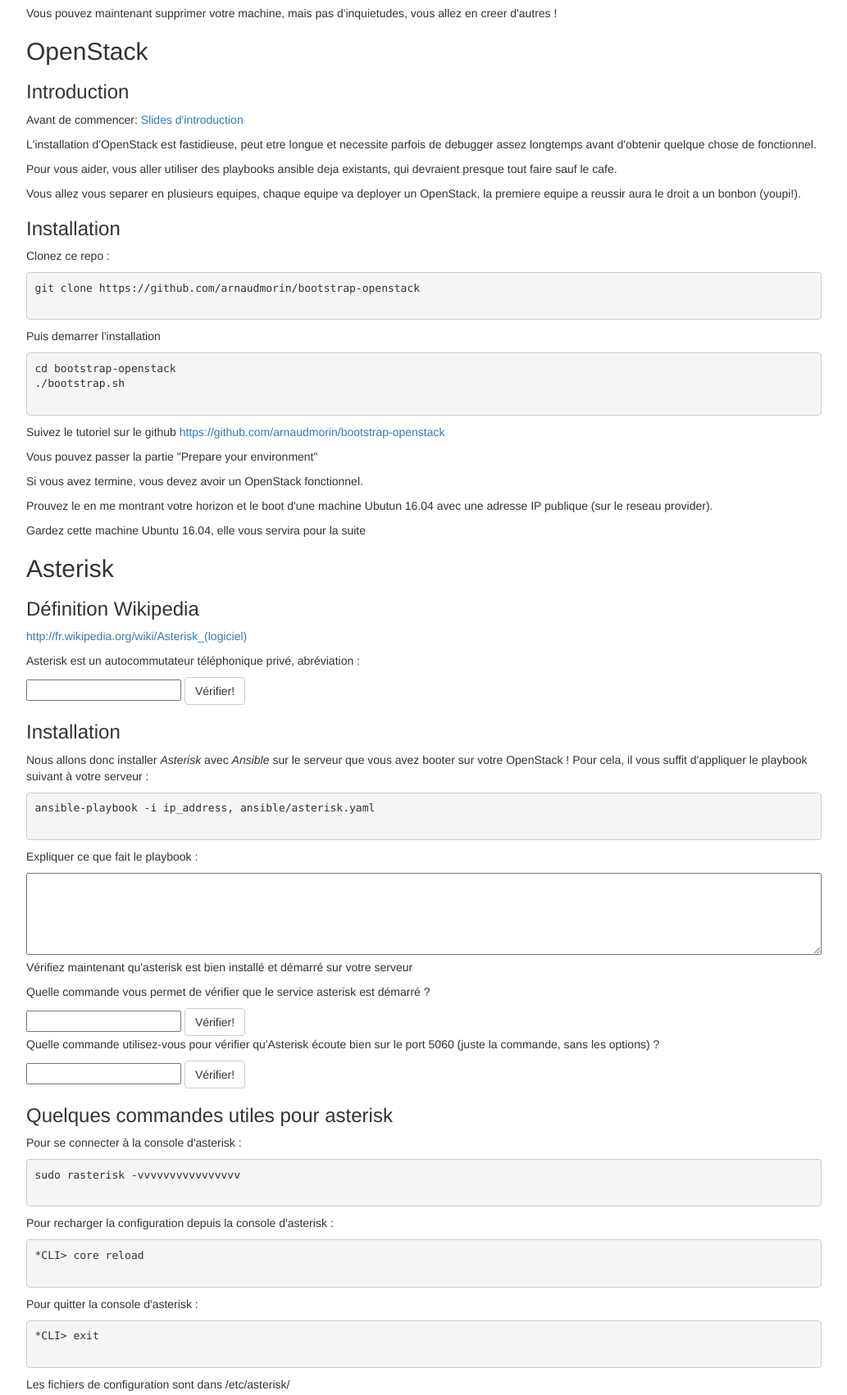
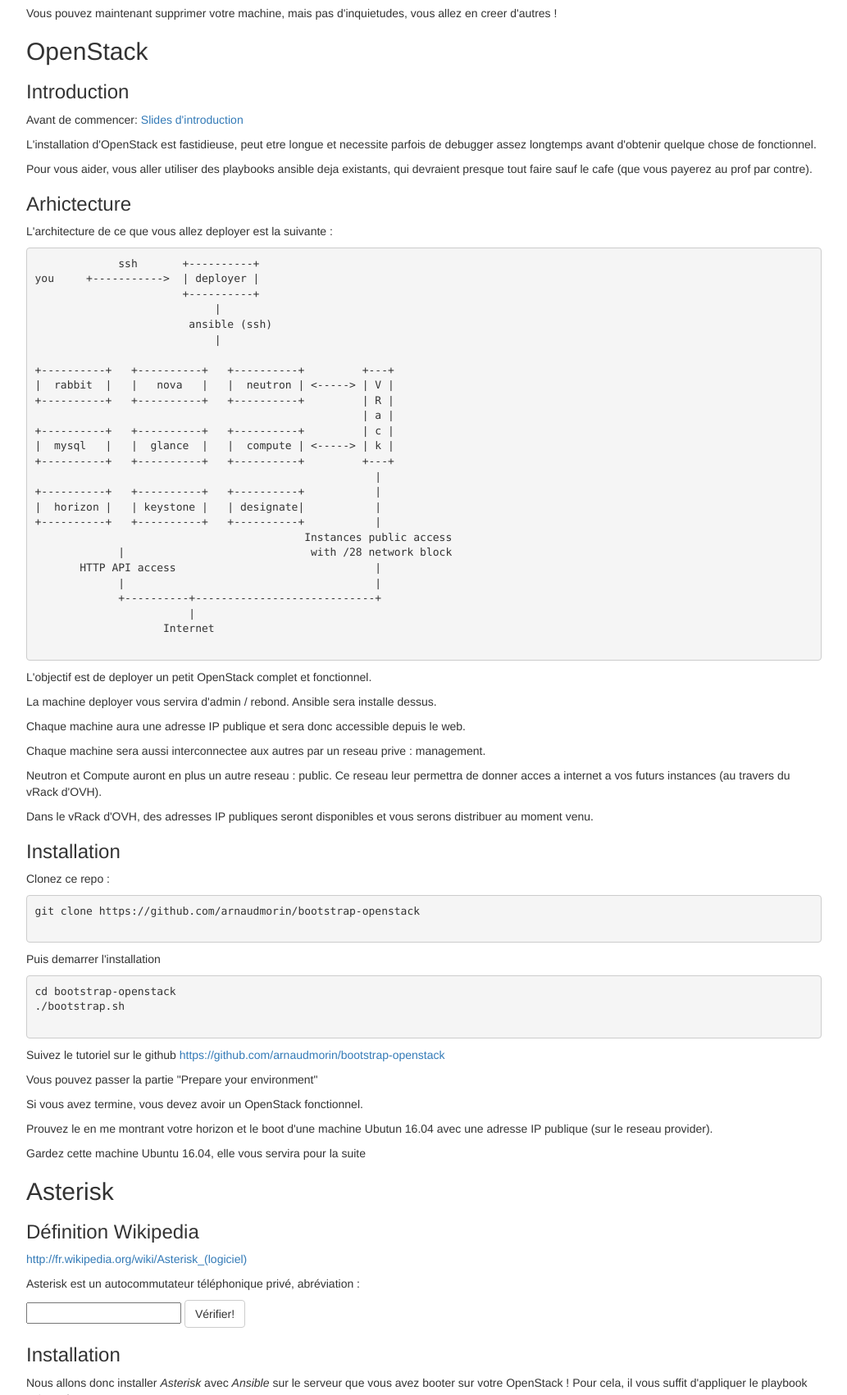
Before and after one commit to arnaudmorin/isen-tp-openstack, a PHP site: page / in a window 1280 px wide. Shown: the part 4798-6500 px from the top of the page at 82% size, without its empty margins (123-1156 px from the left). Run offline with PHP 8.4, Linux system fonts and the light colour scheme.

Commit message:
Add info
Signed-off-by: Arnaud Morin <arnaud.morin@gmail.com>

```diff
--- a/index.php
+++ b/index.php
@@ -232,8 +232,47 @@ OpenStack
 <h3>Introduction</h3>
     <p>Avant de commencer: <a href='https://www.arnaudmorin.fr/p10/slides/#/'>Slides d'introduction</a> </p>
     <p>L'installation d'OpenStack est fastidieuse, peut etre longue et necessite parfois de debugger assez longtemps avant d'obtenir quelque chose de fonctionnel.</p>
-    <p>Pour vous aider, vous aller utiliser des playbooks ansible deja existants, qui devraient presque tout faire sauf le cafe.</p>
-    <p>Vous allez vous separer en plusieurs equipes, chaque equipe va deployer un OpenStack, la premiere equipe a reussir aura le droit a un bonbon (youpi!).</p>
+    <p>Pour vous aider, vous aller utiliser des playbooks ansible deja existants, qui devraient presque tout faire sauf le cafe (que vous payerez au prof par contre).</p>
+    <!--<p>Vous allez vous separer en plusieurs equipes, chaque equipe va deployer un OpenStack, la premiere equipe a reussir aura le droit a un bonbon (youpi!).</p>-->
+
+<h3>Arhictecture</h3>
+    <p>L'architecture de ce que vous allez deployer est la suivante :</p>
+<pre>
+             ssh       +----------+
+you     +----------->  | deployer |
+                       +----------+
+                            |
+                        ansible (ssh)
+                            |
+
++----------+   +----------+   +----------+         +---+
+|  rabbit  |   |   nova   |   |  neutron | <-----> | V |
++----------+   +----------+   +----------+         | R |
+                                                   | a |
++----------+   +----------+   +----------+         | c |
+|  mysql   |   |  glance  |   |  compute | <-----> | k |
++----------+   +----------+   +----------+         +---+
+                                                     |
++----------+   +----------+   +----------+           |
+|  horizon |   | keystone |   | designate|           |
++----------+   +----------+   +----------+           |
+                                          Instances public access
+             |                             with /28 network block
+       HTTP API access                               |
+             |                                       |
+             +----------+----------------------------+
+                        |
+                    Internet
+
+</pre>
+
+    <p>L'objectif est de deployer un petit OpenStack complet et fonctionnel.</p>
+    <p>La machine deployer vous servira d'admin / rebond. Ansible sera installe dessus.<p>
+    <p>Chaque machine aura une adresse IP publique et sera donc accessible depuis le web.</p>
+    <p>Chaque machine sera aussi interconnectee aux autres par un reseau prive : management.</p>
+    <p>Neutron et Compute auront en plus un autre reseau : public. Ce reseau leur permettra de donner acces a internet a vos futurs instances (au travers du vRack d'OVH).</p>
+    <p>Dans le vRack d'OVH, des adresses IP publiques seront disponibles et vous serons distribuer au moment venu.</p>
+    <p></p>
 
 <h3>Installation</h3>
     <p>Clonez ce repo :</p>
```
